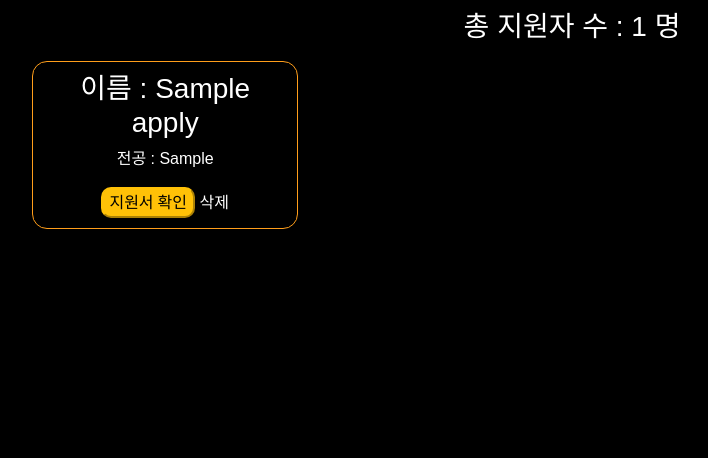
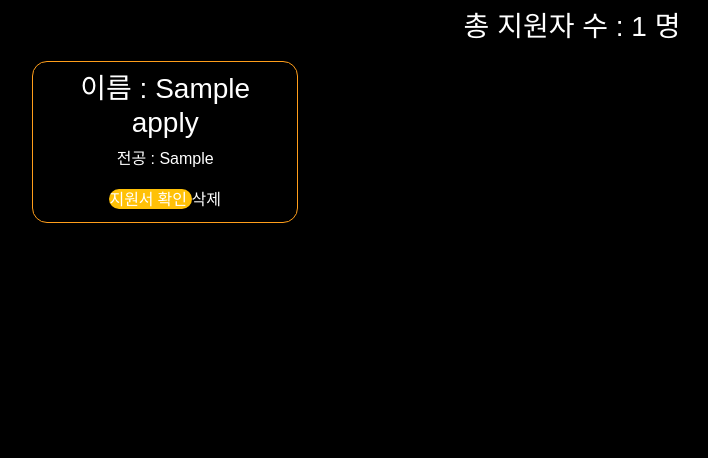
Before and after one commit to ParkKyungWan/likelion2020_apply, a Django app: page /foradmin/ in a window 1280 px wide; the page is wider, and only the part inside the window is pictured. Shown: the part 184-642 px from the top of that part, without its empty margins (63-771 px from the left). Run offline with Django 3.2, Linux system fonts and the light colour scheme; tables that the repository leaves empty hold one stand-in row (values such as "Sample post"); some libraries are stand-ins or nearby versions; some web fonts are replaced.

Commit message:
applier info page

```diff
--- a/apply_app/templates/check.html
+++ b/apply_app/templates/check.html
@@ -11,11 +11,9 @@
                 <div class="applier-box">
                         <h3>이름 : {{apply.name}}</h3>
                         <p>전공 : {{apply.major}}</p>
-                        <button
-                            onclick="location.href='/apply'"
-                            class="btn-warning check-btn">
+                        <a onclick="location.href='applier/{{apply.id}}'" class="btn-warning check-btn">
                             <span class="B">지원서 확인</span>
-                        </button>
+                        </a>
                         <a class="delete-apply" href="{% url 'delete' apply.id %}"> 삭제 </a>
                 </div>
             {%endfor%}
```
